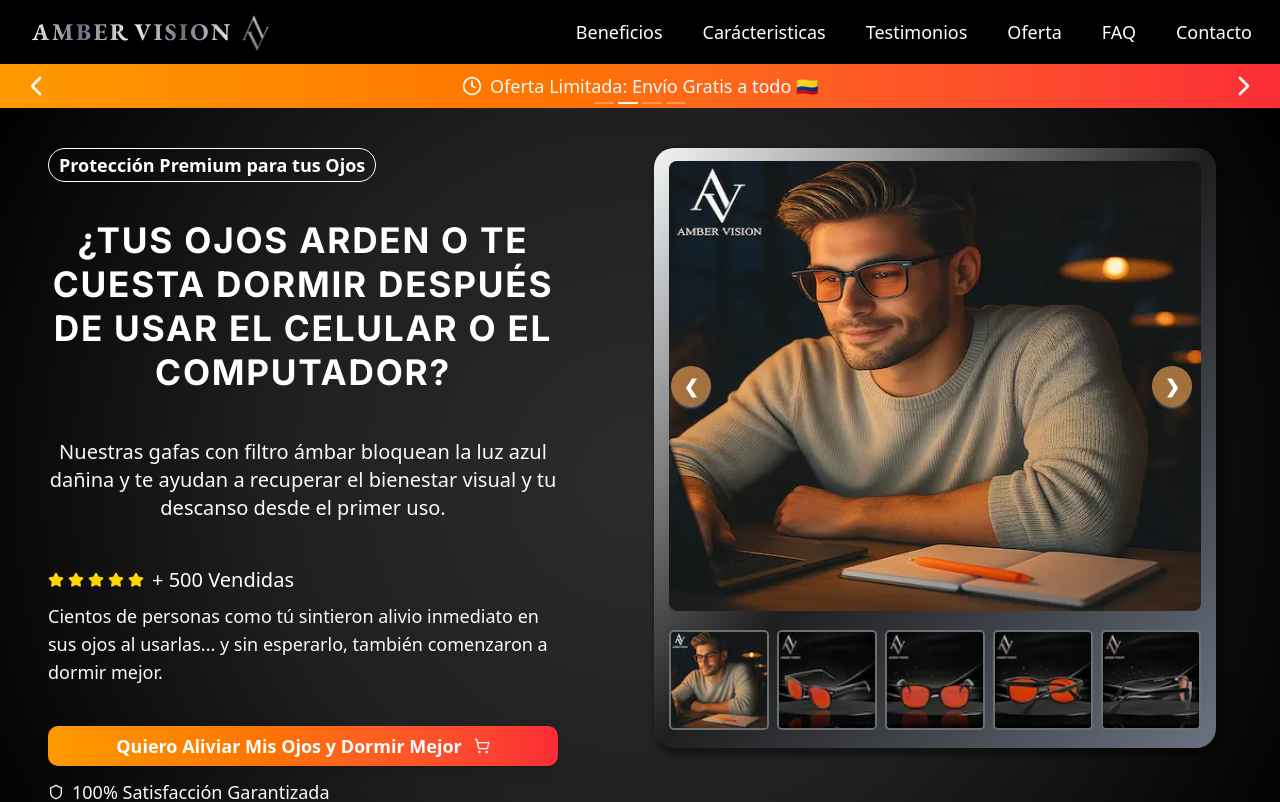
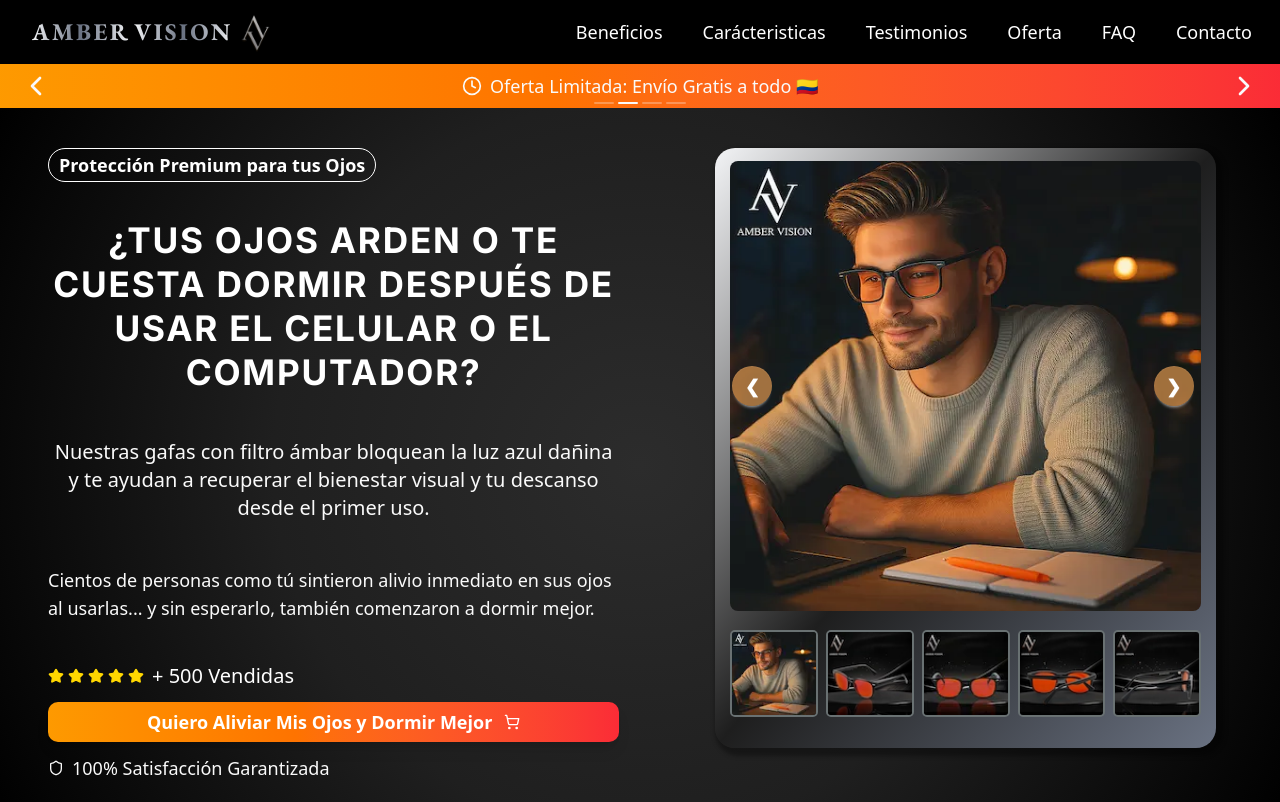
Before and after one commit to arenascode/amberVisionLanding, a React (Vite) app: page / in a window 1280 px wide. Shown: the top 802 px of the page. Built offline with nearby package versions, Linux system fonts and the light colour scheme.

Commit message:
some improvements to form

```diff
--- a/src/components/ProductCarouselIntro/ProductIntro.tsx
+++ b/src/components/ProductCarouselIntro/ProductIntro.tsx
@@ -50,7 +50,7 @@ const ProductIntro = () => {
 
 
   return (
-    <div>
+    <>
       <div className="h-full w-full" id="product">
         <div className="productImagesContainer" id="productSlider">
           <div className="imgContainer">
@@ -265,7 +265,7 @@ const ProductIntro = () => {
           </div>
         </div>
       </div>
-    </div>
+    </>
   );
 };
 
--- a/src/components/checkout/CheckoutForm.tsx
+++ b/src/components/checkout/CheckoutForm.tsx
@@ -360,8 +360,12 @@ const SimpleCheckoutForm: React.FC<CheckOutFormProps> = ({
               </CardTitle>
             </CardHeader>
             <CardContent>
-              <form onSubmit={handleSubmit} className="space-y-6" id="purchaseForm">
-                <div className="grid gap-4 sm:grid-cols-2">
+              <form
+                onSubmit={handleSubmit}
+                className="space-y-6"
+                id="purchaseForm"
+              >
+                <div className="grid gap-4 sm:grid-cols-2 mb-3">
                   <div className="space-y-2">
                     <label className="text-sm font-medium">
                       Nombre Y Apellido
@@ -400,7 +404,7 @@ const SimpleCheckoutForm: React.FC<CheckOutFormProps> = ({
                   </div>
                 </div>
 
-                <div className="grid gap-4 sm:grid-cols-2">
+                <div className="grid gap-4 sm:grid-cols-2 mb-3">
                   <div className="space-y-2">
                     <label className="text-sm font-medium">
                       Telefono / WhatsApp
@@ -438,7 +442,7 @@ const SimpleCheckoutForm: React.FC<CheckOutFormProps> = ({
                   </div>
                 </div>
 
-                <div className="grid gap-4 sm:grid-cols-2">
+                <div className="grid gap-4 sm:grid-cols-2 mb-3">
                   <div className="space-y-2">
                     <label className="text-sm font-medium">Ciudad</label>
                     <Input
@@ -461,7 +465,7 @@ const SimpleCheckoutForm: React.FC<CheckOutFormProps> = ({
                       name="departamento"
                       value={formData.departamento}
                       onChange={handleChange}
-                      className="flex h-10 w-full rounded-md border border-gray-500 bg-background px-3 py-2 text-gray-700 shadow-sm transition-all duration-300 focus:outline-none focus:bg-gray-500 focus:text-white focus:shadow-lg disabled:cursor-not-allowed disabled:opacity-50 font-semibold"
+                      className="flex h-10 w-full rounded-md border border-gray-500 bg-white px-3 py-2 shadow-sm transition-all duration-300 focus:outline-none focus:shadow-lg disabled:cursor-not-allowed disabled:opacity-50"
                     >
                       <option value="" className="">
                         Selecciona tu departamento
@@ -519,10 +523,13 @@ const SimpleCheckoutForm: React.FC<CheckOutFormProps> = ({
                     name="direccion"
                     value={formData.direccion}
                     onChange={handleChange}
-                    placeholder="Calle xxx, barrio, cerca a..."
-                    className="border-b-gray-700
+                    placeholder="ej: Calle 123 #45-67, depto 89, torre 10.."
+                    className="border-b-gray-700 mb-0
                   "
                   />
+                  <small className="text-[0.7rem] md:text-[0.9rem] italic">
+                   Debe ser exacta para que la transportadora pueda ubicarse
+                  </small>
                   {errors.direccion && (
                     <span className="inputError text-red-500 text-[12px] mt-[-0.3rem]">
                       {errors.direccion}
@@ -539,11 +546,11 @@ const SimpleCheckoutForm: React.FC<CheckOutFormProps> = ({
                     value={formData.datos_adicionales}
                     onChange={handleChange}
                     placeholder="Instrucciones de entrega, localidad, barrio, municipio cercano, area suburbana o cualquier información adicional que consideres necesaria."
-                    className="min-h-[100px] flex h-10 w-full border-input rounded-md px-3 bg-gray-200 py-2 text-base shadow-sm shadow-gray-800 transition-all duration-300 file:border-0 file:bg-transparent file:text-sm file:font-medium file:text-foreground placeholder:text-gray-400 focus:placeholder:text-gray-100 focus:outline-none focus:shadow-md focus:bg-gray-500 focus:text-white disabled:cursor-not-allowed disabled:opacity-50"
+                    className="min-h-[100px] flex h-10 w-full border-input rounded-md px-3 bg-white py-2 text-base shadow-sm shadow-gray-800 transition-all duration-300 file:border-0 file:bg-transparent file:text-sm file:font-medium file:text-foreground placeholder:text-gray-400 focus:placeholder:text-gray-100 focus:outline-none focus:shadow-md disabled:cursor-not-allowed disabled:opacity-50"
                   />
                 </div>
                 {/* Alert Confirm Purchase */}
-                <div className="flex flex-col justify-center text-center items-center gap-2 mb-1 lg:mt-10">
+                <div className="flex flex-col justify-center text-center items-center gap-2 mb-3 lg:mt-10">
                   <span className="text-red-500 font-semibold text-lg text-center lg:text-xl">
                     🚨 Atencion 🚨
                   </span>
@@ -571,8 +578,9 @@ const SimpleCheckoutForm: React.FC<CheckOutFormProps> = ({
                 )}
                 <Button
                   type="submit"
-                  className="w-full bg-primary hover:bg-primary/90 text-white font-semibold mb-0 cursor-pointer tracking-wider"
-                  id="formPurchaseBtn" data-purchasedproduct={product.name}
+                  className="w-full bg-primary hover:bg-primary/90 text-white font-semibold mb-0 cursor-pointer tracking-wider text-lg"
+                  id="formPurchaseBtn"
+                  data-purchasedproduct={product.name}
                 >
                   {isLoading ? (
                     <Loader2 className="mr-2 h-4 w-4 animate-spin" />
@@ -580,7 +588,7 @@ const SimpleCheckoutForm: React.FC<CheckOutFormProps> = ({
                   {isLoading ? "Procesando..." : "Confirmar Compra"}
                 </Button>
                 <p className="text-sm mt-1 text-center">
-                  🔒 Solo pagas cuando lo recibes!
+                  🔒 Solo pagas al recibir!
                 </p>
               </form>
             </CardContent>
--- a/src/components/ui/input.tsx
+++ b/src/components/ui/input.tsx
@@ -8,7 +8,7 @@ const Input = React.forwardRef<HTMLInputElement, React.ComponentProps<"input">>(
       <input
         type={type}
         className={cn(
-          "flex h-10 w-full border-input rounded-md px-3 bg-gray-200 py-2 text-base shadow-sm shadow-gray-800 transition-all duration-300 file:border-0 file:bg-transparent file:text-sm file:font-medium file:text-foreground placeholder:text-gray-400 focus:placeholder:text-gray-200 focus:outline-none focus:shadow-md focus:bg-gray-500 focus:text-white disabled:cursor-not-allowed disabled:opacity-50",
+          "flex h-10 w-full border-input rounded-md px-3 bg-gray-200 py-2 text-base shadow-sm shadow-gray-800 transition-all duration-300 file:border-0 file:bg-transparent file:text-sm file:font-medium file:text-foreground placeholder:text-gray-400 focus:placeholder:text-gray-200 focus:outline-none focus:shadow-md focus:bg-gray-500 focus:text-white disabled:cursor-not-allowed disabled:opacity-50 bg-white",
           className
         )}
         ref={ref}
--- a/src/pages/Home.tsx
+++ b/src/pages/Home.tsx
@@ -126,7 +126,7 @@ export default function Home({ isMobile }: HomeProps) {
         <section className="relative overflow-hidden bg-[radial-gradient(circle,#2c2c2c,#1f1f1f,#000000)] py-6 md:py-8 lg:py-10 items-center lg:flex justify-center mt-22 xl:mt-27">
           <div className="container px-2 md:px-6 lg:px-2 lg:w-full justify-center">
             <div className="flex flex-col gap-8 md:gap-10 lg:flex-row items-center lg:items-start xl:gap-20 xl:w-full xl:px-10">
-              <div className="flex flex-col justify-between w-full gap-5 xl:gap-9">
+              <div className="flex flex-col justify-between w-full gap-5 lg:gap-9">
                 <Badge
                   className="w-fit border-1 border-white text-sm xl:text-lg text-white"
                   variant="outline"
@@ -164,7 +164,7 @@ export default function Home({ isMobile }: HomeProps) {
                   {isMobile && <ProductIntro />}
                 </div>
                 <div className="flex flex-col items-center lg:flex-row lg:flex-wrap items-flex-start gap-2 pt-2">
-                  <div className="stars_qty_sold flex items-center gap-2">
+                  <div className="stars_qty_sold flex self-start items-center lg:hidden gap-2">
                     <div className="flex gap-1">
                       {[...Array(5)].map((_, i) => (
                         <Star
@@ -186,6 +186,20 @@ export default function Home({ isMobile }: HomeProps) {
                   </p>
                 </div>
                 <div className="flex flex-col sm:flex-row lg:flex-col gap-3 pt-1">
+                  <div className="stars_qty_sold lg:flex self-start items-center gap-2 hidden lg:flex">
+                    <div className="flex gap-1">
+                      {[...Array(5)].map((_, i) => (
+                        <Star
+                          key={i}
+                          className="h-4 w-4 fill-[#FFD700] border-[#FFD700] stroke-[#FFD700]"
+                          size="large"
+                        />
+                      ))}
+                    </div>
+                    <span className="text-lg lg:text-xl font-medium xl:text-nowrap  font-bold">
+                      + 500 Vendidas
+                    </span>
+                  </div>
                   <Button
                     size="default"
                     className="bg-gradient-to-r from-amber-500 to-red-500 hover:from-amber-500 hover:to-red-500 text-white font-semibold px-6 py-3 rounded-lg shadow-lg transition-transform transform hover:scale-105 flex items-center justify-center gap-2"
@@ -220,7 +234,7 @@ export default function Home({ isMobile }: HomeProps) {
                 </div> */}
               </div>
               {!isMobile && (
-                <div className="hidden md:flex md:justify-center xl:h-[600px] w-[60%]">
+                <div className="hidden md:flex md:justify-center xl:h-[600px] w-[60%] lg:w-[50%] xl:w-[45%]">
                   <ProductIntro />
                 </div>
               )}
@@ -247,11 +261,11 @@ export default function Home({ isMobile }: HomeProps) {
                 </h2>
               </FadeIn>
 
-              <p className="text-sidebar-prymary-foreground text-lg max-w-[800px] lg:hidden">
+              {/* <p className="text-sidebar-prymary-foreground text-lg max-w-[800px] lg:hidden">
                 Menos fatiga, más foco. Menos desvelo, más descanso. Todo
                 gracias a unas gafas diseñadas para protegerte del mundo
                 digital.
-              </p>
+              </p> */}
             </div>
 
             {/* Beneficios clave */}
@@ -810,10 +824,10 @@ export default function Home({ isMobile }: HomeProps) {
                         por años. 👁️"
                       </h3>
                       <p className="text-base md:text-lg">
-                        Accede a los ejercicios y hábitos más efectivos recomendados
-                        por especialistas en salud visual para proteger tus ojos
-                        del uso intensivo de pantallas y mantener una visión
-                        clara y saludable por años.
+                        Accede a los ejercicios y hábitos más efectivos
+                        recomendados por especialistas en salud visual para
+                        proteger tus ojos del uso intensivo de pantallas y
+                        mantener una visión clara y saludable por años.
                       </p>
                       <span className="font-bold text-lg md:text-xl">
                         (Valorado en $59.900 – ¡También GRATIS para ti!)
@@ -907,7 +921,8 @@ export default function Home({ isMobile }: HomeProps) {
                     </ul>
                     <Button
                       className="btn-buy w-full text-lg tracking-wider cursor-pointer"
-                      onClick={() => openCheckout("basic")} data-kit="One Pair"
+                      onClick={() => openCheckout("basic")}
+                      data-kit="One Pair"
                     >
                       Elegir <ShoppingCart className="ml-2 h-5 w-5" />
                     </Button>
@@ -962,7 +977,8 @@ export default function Home({ isMobile }: HomeProps) {
                     </ul>
                     <Button
                       className="btn-buy w-full bg-primary hover:bg-primary/90 tracking-wider text-lg cursor-pointer"
-                      onClick={() => openCheckout("promo")} data-kit="promo"
+                      onClick={() => openCheckout("promo")}
+                      data-kit="promo"
                     >
                       Aprovechar Oferta{" "}
                       <ShoppingCart className="ml-2 h-5 w-5" />
```
Lines whose indentation alone changed are shown as unchanged.
